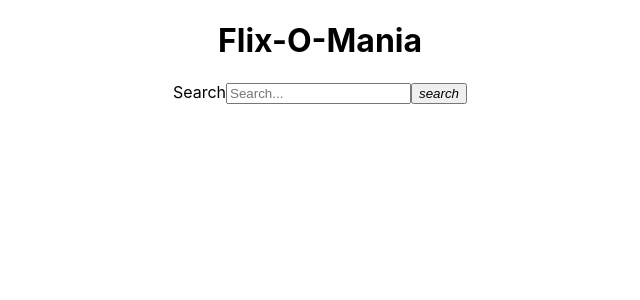
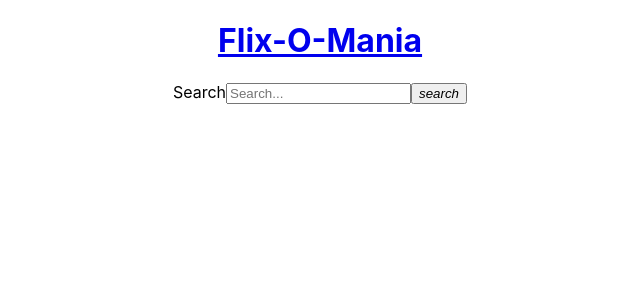
Before and after one commit to wilsonvetdev/flix-o-mania, a React (Create React App) app: page / in a window 1280 px wide. Shown: the top 300 px of the page, without its empty margins (320-960 px from the left). Built offline with nearby package versions, Linux system fonts and the light colour scheme; no server answers.

Commit message:
added header link to go back to main page

```diff
--- a/src/App.js
+++ b/src/App.js
@@ -6,6 +6,7 @@ import axios from 'axios'
 import SearchForm from './components/SearchForm'
 import MovieList from './components/MovieList'
 import Movie from './components/Movie'
+import Landing from './components/Landing'
 
 function App() {
 
@@ -49,9 +50,8 @@ function App() {
 
   return (
     <div className="App">
-      <h1>Flix-O-Mania</h1>
+      <h1><Link to='/'>Flix-O-Mania</Link></h1>
       <SearchForm onSearch={doSearch} />
-
       <Switch>
           <Route path='/movies' render={movieList} exact />
           <Route path='/movies/:id' render={singleMovie} />
--- /dev/null
+++ b/src/components/Landing.js
@@ -0,0 +1,12 @@
+import React from 'react'
+import { Link } from 'react-router-dom'
+
+const Landing = props => {
+    return (
+        <div>
+            <h1><Link to='/'>Flix-O-Mania</Link></h1>
+        </div>
+    )
+}
+
+export default Landing
--- a/src/components/SearchForm.js
+++ b/src/components/SearchForm.js
@@ -1,7 +1,7 @@
 import React, { useState } from 'react';
 import { withRouter } from 'react-router-dom'
 
-function SearchForm(props) {
+const SearchForm = props => {
     const [input, setInputValue] = useState('')
 
     const handleChange = (e) => {
@@ -11,6 +11,7 @@ function SearchForm(props) {
     }
 
     const handleSubmit = (e) => {
+        debugger
         e.preventDefault()
         props.onSearch(input)
         e.currentTarget.reset()
```
